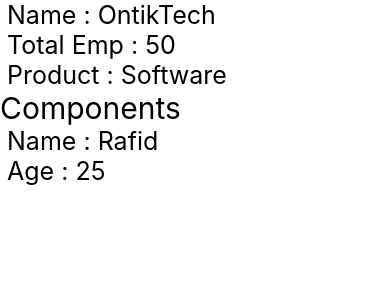
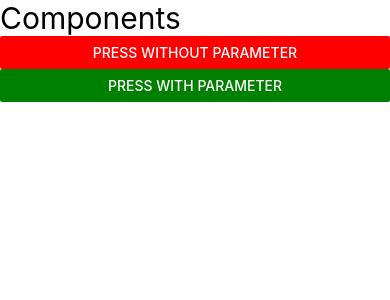
Before and after one commit to TahmeedMahbub/React-Native-Practise, a React Native app: screen / in a window 390 px wide. Shown: the top 300 px of the page. Built offline with nearby package versions, Linux system fonts and the light colour scheme.

Commit message:
button with(out) parameter

```diff
--- a/App.tsx
+++ b/App.tsx
@@ -6,29 +6,24 @@
  */
 
 import React from 'react';
-import {Text, View, Button} from 'react-native';
-import OfficeData from './components/OfficeData';
+import {Button, Text, View} from 'react-native';
 
 const name = "Rafid";
 
 
 function App(): React.JSX.Element {
+
+  const pressed =(data = "Button Pressed Without Parameter")=>{
+    console.warn(data);
+  }
   return (
     <View>
-      <OfficeData/>
       <Text style={{ fontSize:30 }}>Components</Text>
-      <UserData/>
+      <Button title="Press without Parameter" color={'red'}  onPress={()=>pressed()}/>
+      <Button title="Press with Parameter" color={'green'}  onPress={()=>pressed("Greeen Button By Parameter")}/>
     </View>
   );
 }
 
-const UserData = () => {
-  return (
-    <View>
-      <Text style={{ fontSize: 25 }}> Name : Rafid </Text>
-      <Text style={{ fontSize: 25 }}> Age : 25 </Text>
-    </View>
-  );
-}
 
 export default App;
```
